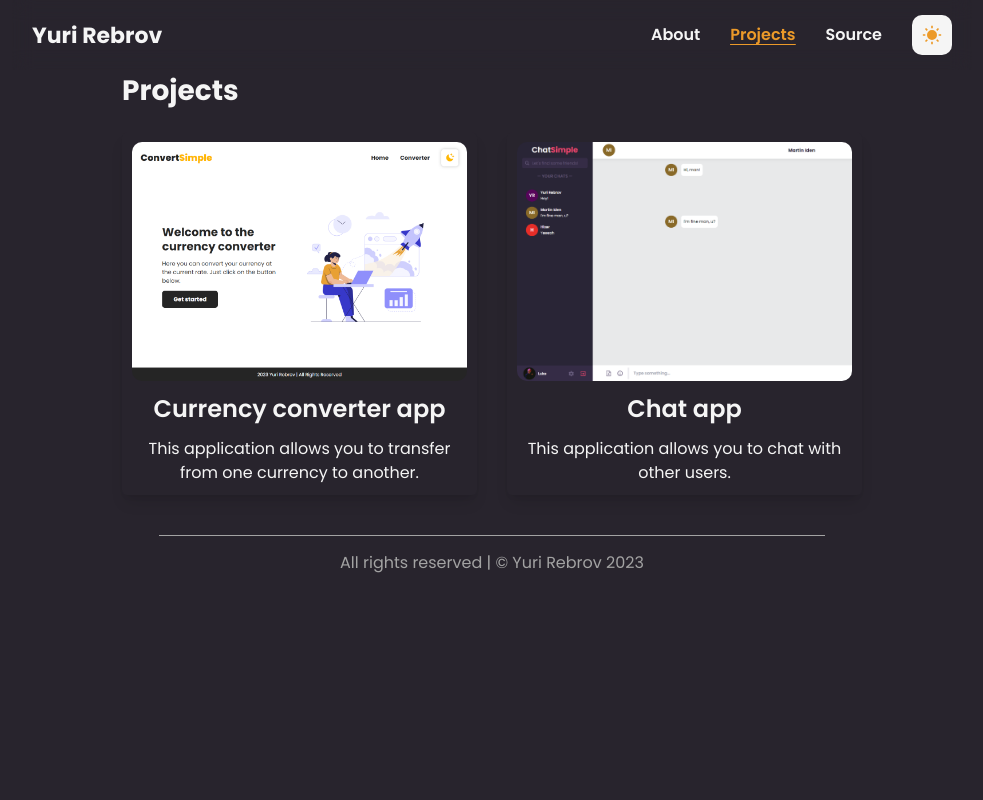
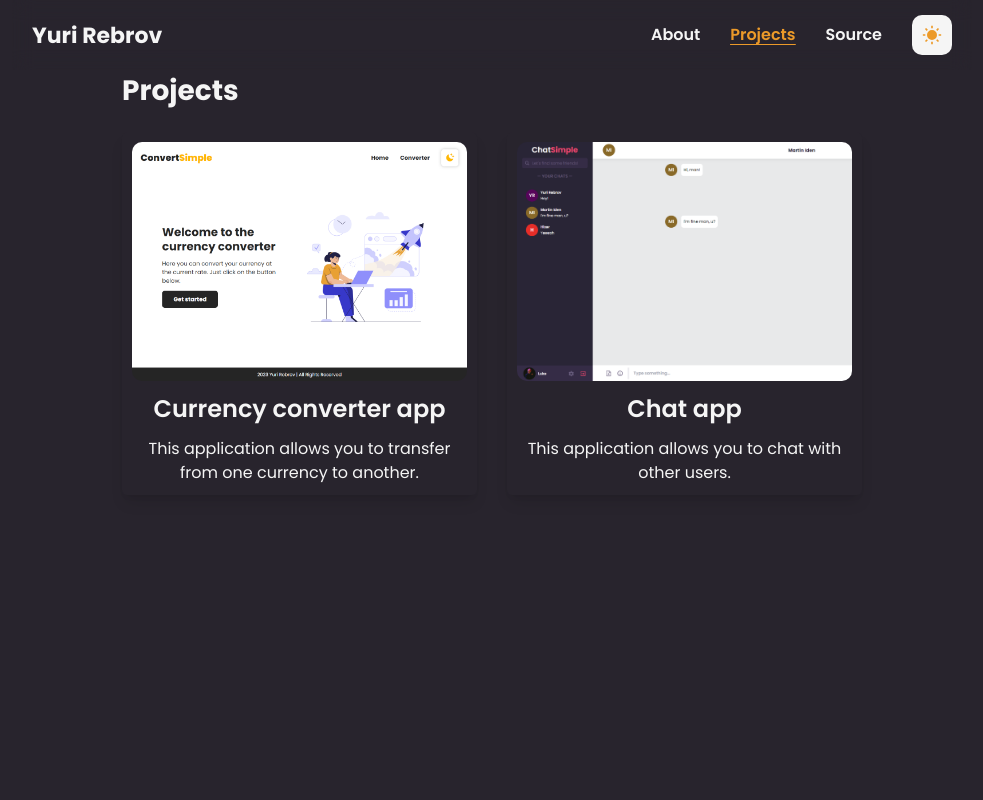
Before and after one commit to RebrovYura/yurirebrov-dev, a Next.js app: page /projects in a window 1280 px wide. Shown: the top 800 px of the page, without its empty margins (148-1131 px from the left). Built offline with nearby package versions, Linux system fonts and the light colour scheme.

Commit message:
fix height prop for content section

```diff
--- a/src/components/Footer.jsx
+++ b/src/components/Footer.jsx
@@ -3,7 +3,7 @@
 const Footer = () => {
   const date = new Date
   return (
-    <footer className='flex flex-col items-center mt-[40px] w-full'>
+    <footer className='flex flex-col items-center mt-[40px] w-full max-w-[960px] mx-auto'>
       <div className='w-[90%] h-[1px] bg-label'/>
       <p className='text-label py-[15px] text-[12px] md:text-[16px]'>All rights reserved | &copy; Yuri Rebrov {date.getFullYear()}</p>
     </footer>
--- a/src/components/Layouts/RootLayout.jsx
+++ b/src/components/Layouts/RootLayout.jsx
@@ -6,10 +6,10 @@
   return (
     <>
       <Header />
-      <div className='max-w-[780px] mx-auto px-[20px] flex flex-col items-center'>
+      <div className='max-w-[780px] min-h-[100%] mx-auto px-[20px] flex flex-col items-center'>
         {children}
-        <Footer />
       </div>
+      <Footer />
     </>
   )
 }
--- a/src/styles/global.css
+++ b/src/styles/global.css
@@ -3,3 +3,8 @@
 @tailwind base;
 @tailwind utilities;
 @tailwind components;
+
+
+html, body, #__next {
+    height: 100%;
+}
```
